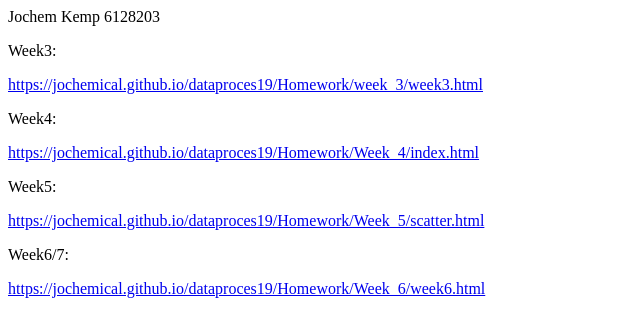
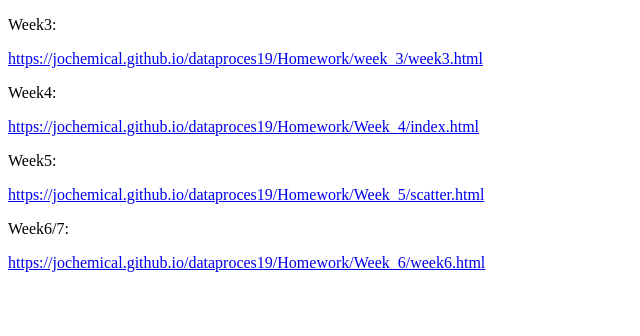
Before and after one commit to jochemical/dataproces19, a plain HTML site: page index.html in a window 1280 px wide. Shown: the whole page, without its empty margins (0-640 px from the left). Drawn offline with Linux system fonts and the light colour scheme.

Commit message:
Update index.html

```diff
--- a/index.html
+++ b/index.html
@@ -5,7 +5,7 @@
         <title>Index.html for github pages</title>
     </head>
     <body>
-      <h>Jochem Kemp 6128203</h>
+      <h></h>
       <p>Week3:</p>
       <a href="https://jochemical.github.io/dataproces19/Homework/week_3/week3.html">https://jochemical.github.io/dataproces19/Homework/week_3/week3.html</a>
       <p>Week4:</p>
```
